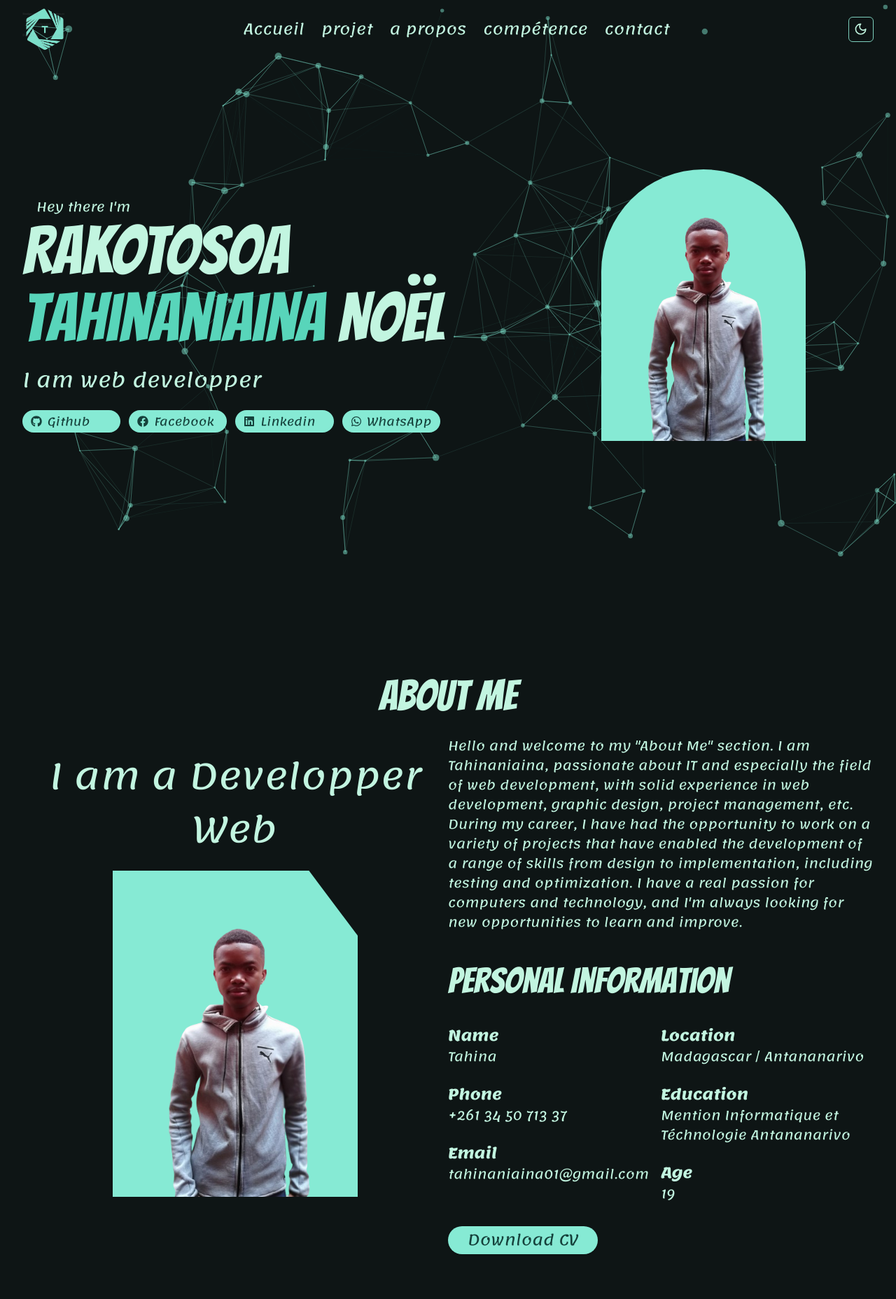
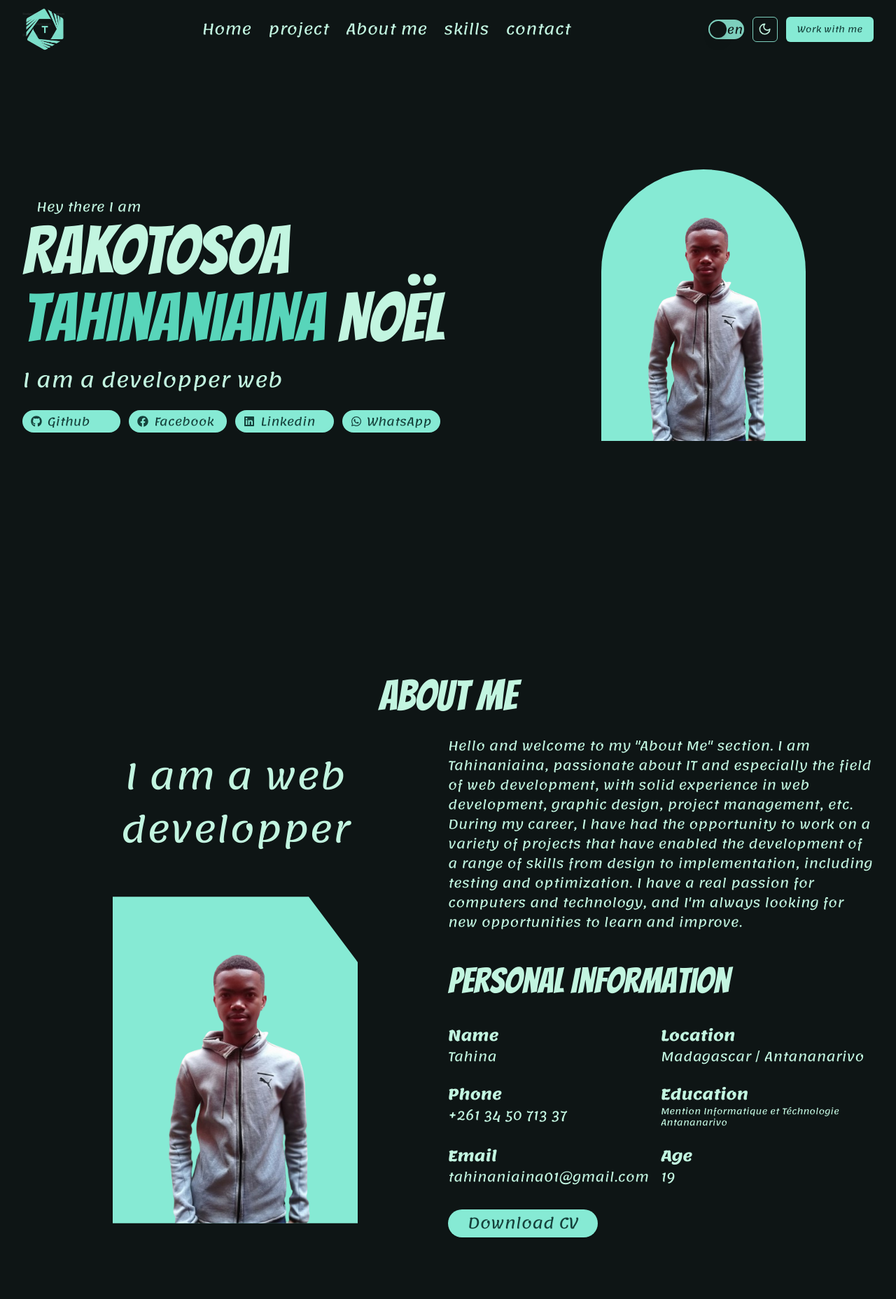
Before and after one commit to tahinaniaina01/portfolio, a React (Vite) app: page / in a window 1280 px wide. Shown: the top 1856 px of the page at 70% size. Built offline with nearby package versions, Linux system fonts and the light colour scheme.

Commit message:
translate text and animate aboutMe section

```diff
--- a/index.html
+++ b/index.html
@@ -4,7 +4,7 @@
     <meta charset="UTF-8" />
     <link rel="icon" type="image/svg+xml" href="/logo.png" />
     <meta name="viewport" content="width=device-width, initial-scale=1.0" />
-    <title>Portolio</title>
+    <title>Portfolio</title>
   </head>
   <body>
     <div id="root"></div>
--- a/src/App.tsx
+++ b/src/App.tsx
@@ -3,7 +3,7 @@ import Contact from "./components/Contact";
 import Footer from "./components/Footer";
 import Header from "./components/Header";
 import Hero from "./components/Hero";
-import ParticlesBackground from "./components/ParticlesBackground";
+// import ParticlesBackground from "./components/ParticlesBackground";
 import Project from "./components/Project";
 import Skills from "./components/Skills";
 import { ThemeProvider } from "./components/theme-provider";
@@ -11,7 +11,7 @@ import { ThemeProvider } from "./components/theme-provider";
 export default function App() {
   return (
     <ThemeProvider defaultTheme="dark" storageKey="vite-ui-theme">
-      <ParticlesBackground />
+      {/* <ParticlesBackground /> */}
       <Header />
       <Hero />
       <AboutMe />
--- a/src/components/AboutMe.tsx
+++ b/src/components/AboutMe.tsx
@@ -1,109 +1,155 @@
 import image from "@/assets/tahina.png";
 import { Button } from "@/components/ui/button";
 import { motion } from "framer-motion";
+import { useTranslation } from "react-i18next";
 
 export default function AboutMe() {
-  return (
-    <section id="about" className="w-full my-16">
-      <motion.h1
-        initial={{
+  const [t] = useTranslation("global");
+  const parentVarients = {
+    hidden: {
+      opacity: 0,
+    },
+    visible: {
+      opacity: 1,
+      transition: {
+        duration: 0.1,
+        when: "beforeChildren",
+        staggerChildren: 0.1,
+      },
+    },
+  };
+  const variantScale = {
+    hidden: {
       scale: 0,
-        }}
-        whileInView={{
+    },
+    visible: {
       scale: 1,
       transition: {
         duration: 0.5,
         type: "spring",
       },
-        }}
+    },
+  };
+
+  return (
+    <section id="about" className="w-full my-16">
+      <motion.h1
+        variants={variantScale}
+        initial={"hidden"}
+        whileInView={"visible"}
         className="text-center text-6xl my-7 font-heading"
       >
-        About me
+        {t("about.title")}
       </motion.h1>
       <div className="container grid grid-cols-1 lg:grid-cols-2">
-        <div className="w-full p-5 hidden lg:flex flex-col items-center">
-          <h1 className="text-2xl lg:text-4xl text-center">
-            I am a Developper Web
-          </h1>
-          <div className="overflow-hidden bg-primary clip-path-img flex justify-center mx-10 my-5 max-w-[350px]">
-            <img src={image} alt="" className="object-cover" />
-          </div>
+        <div className="w-full p-5 hidden lg:flex flex-col items-center justify-between">
+          <motion.h1
+            variants={variantScale}
+            initial={"hidden"}
+            whileInView={"visible"}
+            className="text-2xl lg:text-4xl text-center h-1/5"
+          >
+            {t("about.preamble")}
+          </motion.h1>
+          <motion.div
+            initial={{
+              rotateY: 90,
+            }}
+            whileInView={{
+              rotateY: 0,
+              transition: {
+                duration: 0.2,
+                ease: "easeOut",
+              },
+            }}
+            className="overflow-hidden bg-primary clip-path-img flex justify-center mx-10 my-5 max-w-[350px]"
+          >
+            <motion.img
+              initial={{
+                y: 200,
+                opacity: 0,
+              }}
+              whileInView={{
+                y: 0,
+                opacity: 1,
+                transition: {
+                  duration: 0.2,
+                  delay: 0.2,
+                },
+              }}
+              src={image}
+              alt=""
+              className="object-cover"
+            />
+          </motion.div>
         </div>
         <div>
-          <p className="text-sm lg:text-lg">
-            Hello and welcome to my "About Me" section. I am Tahinaniaina,
-            passionate about IT and especially the field of web development,
-            with solid experience in web development, graphic design, project
-            management, etc. During my career, I have had the opportunity to
-            work on a variety of projects that have enabled the development of a
-            range of skills from design to implementation, including testing and
-            optimization. I have a real passion for computers and technology,
-            and I'm always looking for new opportunities to learn and improve.
-          </p>
-          <div className="pt-5">
-            <h1 className="font-heading text-2xl lg:text-4xl my-3">
-              Personal Information
-            </h1>
+          <motion.p
+            variants={variantScale}
+            initial={"hidden"}
+            whileInView={"visible"}
+            className="text-sm lg:text-lg"
+          >
+            {t("about.description")}
+          </motion.p>
+          <motion.div
+            variants={parentVarients}
+            initial={"hidden"}
+            whileInView={"visible"}
+            className="pt-5"
+          >
+            <motion.h1
+              variants={variantScale}
+              initial={"hidden"}
+              whileInView={"visible"}
+              className="font-heading text-2xl lg:text-4xl my-3"
+            >
+              {t("about.infoTitle")}
+            </motion.h1>
             <div className="grid grid-cols-2">
-              <div className="flex flex-col items-start">
-                <div className="my-3">
-                  <h2 className="text-xl font-bold">Name</h2>
+              <motion.div variants={variantScale} className="my-3">
+                <h2 className="text-xl font-bold">
+                  {t("about.infoName.name")}
+                </h2>
                 <p className="text-sm lg:text-lg">Tahina</p>
-                </div>
-                <div className="my-3">
-                  <h2 className="text-xl font-bold">Phone</h2>
+              </motion.div>
+              <motion.div variants={variantScale} className="my-3">
+                <h2 className="text-xl font-bold">
+                  {t("about.infoName.location")}
+                </h2>
+                <p className="text-sm lg:text-lg">Madagascar / Antananarivo</p>
+              </motion.div>
+              <motion.div variants={variantScale} className="my-3">
+                <h2 className="text-xl font-bold">
+                  {t("about.infoName.phone")}
+                </h2>
                 <p className="text-sm lg:text-lg">+261 34 50 713 37</p>
-                </div>
-                <div className="my-3">
-                  <h2 className="text-xl font-bold">Email</h2>
-                  <p className="text-sm lg:text-lg">tahinaniaina01@gmail.com</p>
-                </div>
-              </div>
-              <div className="flex flex-col items-start">
-                <div className="my-3">
-                  <h2 className="text-xl font-bold">Location</h2>
-                  <p className="text-sm lg:text-lg">
-                    Madagascar / Antananarivo
-                  </p>
-                </div>
-                <div className="my-3">
-                  <h2 className="text-xl font-bold">Education</h2>
-                  <p className="text-sm lg:text-lg">
+              </motion.div>
+              <motion.div variants={variantScale} className="my-3">
+                <h2 className="text-xl font-bold">
+                  {t("about.infoName.education")}
+                </h2>
+                <p className="text-xs lg:text-sm">
                   Mention Informatique et Téchnologie Antananarivo
                 </p>
-                </div>
-                <div className="my-3">
-                  <h2 className="text-xl font-bold">Age</h2>
+              </motion.div>
+              <motion.div variants={variantScale} className="my-3">
+                <h2 className="text-xl font-bold">
+                  {t("about.infoName.email")}
+                </h2>
+                <p className="text-sm lg:text-lg">tahinaniaina01@gmail.com</p>
+              </motion.div>
+              <motion.div variants={variantScale} className="my-3">
+                <h2 className="text-xl font-bold">{t("about.infoName.age")}</h2>
                 <p className="text-sm lg:text-lg">19</p>
-                </div>
-              </div>
+              </motion.div>
             </div>
             <Button className="bg-primary rounded-full px-7 py-5 my-5 text-xl">
-              Download CV
+              {t("about.button")}
             </Button>
-          </div>
+          </motion.div>
         </div>
       </div>
     </section>
   );
 }
-
-/*
-  Bonjour et bienvenue dans ma section "À propos de moi". Je suis Tahinaniaina,
-  un passionné de de l’informatique et surtout le domaine de la développement web,
-  avec une solide expérience dans le développement web, le design graphique, la gestion de projet, etc.
-  Au cours de ma carrière, j'ai eu l'opportunité de travailler sur une variété de projets qui m'ont
-  permis de développer une gamme de compétences allant de la conception à la mise en œuvre, en passant par
-  le test et l'optimisation. J'ai une véritable passion pour les informatiques et téchnologie,
-  et je suis toujours à la recherche de nouvelles opportunités pour apprendre et m'améliorer.
-*/
-/*
-  Hello and welcome to my "About Me" section. I am Tahinaniaina,
-  passionate about IT and especially the field of web development,
-  with solid experience in web development, graphic design, project
-  management, etc. During my career, I have had the opportunity to
-  work on a variety of projects that have enabled the development of a
-  range of skills from design to implementation, including testing and
-  optimization. I have a real passion for computers and technology,
-  and I'm always looking for new opportunities to learn and improve.
-*/
--- a/src/components/Header.tsx
+++ b/src/components/Header.tsx
@@ -4,12 +4,21 @@ import { useEffect, useRef, useState } from "react";
 import { useTranslation } from "react-i18next";
 import { Link } from "react-scroll";
 import { ModeToggle } from "./mode-tooggle";
+import { Button } from "./ui/button";
+import { Switch } from "./ui/switch";
 
 export default function Header() {
   const [isScroll, setIsScroll] = useState(false);
+  const [langage, setLangage] = useState<"en" | "fr">("en");
   const ref = useRef<HTMLElement | null>(null);
   const [isOpen, setIsOpen] = useState(false);
-  const [t] = useTranslation("global");
+  const [t, i18n] = useTranslation("global");
+
+  const handleCLick = () => {
+    const l = langage === "fr" ? "en" : "fr";
+    i18n.changeLanguage(l);
+    setLangage(l);
+  };
 
   useEffect(() => {
     const hundleScroll = () => {
@@ -104,8 +113,10 @@ export default function Header() {
           <img src={img} alt="" className="object-cover w-[60px] h-[60px]" />
         </div>
         <NavBar className="hidden md:flex" />
-        <div className="hidden md:flex">
+        <div className="hidden md:flex items-center gap-x-3">
+          <Switch onClick={() => handleCLick()} />
           <ModeToggle />
+          <Button>Work with me</Button>
         </div>
         <div
           className={`menu ${isOpen ? "open" : ""}`}
@@ -120,9 +131,11 @@ export default function Header() {
         <NavBar
           className={`flex flex-col text-end gap-y-2  dark:text-background`}
         />
-        <div className="mr-5">
+        <div className="mr-5 flex items-center gap-x-3">
+          <Switch onClick={() => handleCLick()} />
           <ModeToggle />
         </div>
+        <Button className="bg-card">Work with me</Button>
       </div>
     </motion.header>
   );
--- a/src/components/Hero.tsx
+++ b/src/components/Hero.tsx
@@ -1,8 +1,10 @@
 import { motion } from "framer-motion";
+import { useTranslation } from "react-i18next";
 import { FaFacebook, FaGithub, FaLinkedin, FaWhatsapp } from "react-icons/fa";
 import img from "../assets/tahina.png";
 
 export default function Hero() {
+  const [t] = useTranslation("global");
   const parentVarients = {
     hidden: {
       opacity: 0,
@@ -59,7 +61,7 @@ export default function Hero() {
             variants={textVariants}
             className="text-center md:text-start pl-5 text-sm lg:text-lg"
           >
-            Hey there I'm
+            {t("hero.preamble")}
           </motion.p>
           <motion.h1
             variants={textVariants}
@@ -76,7 +78,7 @@ export default function Hero() {
             variants={textVariants}
             className="text-center md:text-start xl:text-2xl lg:text-xl text-lg"
           >
-            I am web developper
+            {t("hero.body")}
           </motion.h5>
           <div className="items-center gap-3 mt-7 grid lg:grid-cols-4 grid-cols-2">
             <motion.a
--- a/src/components/ui/switch.tsx
+++ b/src/components/ui/switch.tsx
@@ -1,7 +1,7 @@
-import * as React from "react"
-import * as SwitchPrimitives from "@radix-ui/react-switch"
+import * as SwitchPrimitives from "@radix-ui/react-switch";
+import * as React from "react";
 
-import { cn } from "@/lib/utils"
+import { cn } from "@/lib/utils";
 
 const Switch = React.forwardRef<
   React.ElementRef<typeof SwitchPrimitives.Root>,
@@ -9,19 +9,25 @@ const Switch = React.forwardRef<
 >(({ className, ...props }, ref) => (
   <SwitchPrimitives.Root
     className={cn(
-      "peer inline-flex h-5 w-9 shrink-0 cursor-pointer items-center rounded-full border-2 border-transparent shadow-sm transition-colors focus-visible:outline-none focus-visible:ring-2 focus-visible:ring-ring focus-visible:ring-offset-2 focus-visible:ring-offset-background disabled:cursor-not-allowed disabled:opacity-50 data-[state=checked]:bg-primary data-[state=unchecked]:bg-input",
+      "peer inline-flex h-7 w-[3.2rem] relative shrink-0 cursor-pointer items-center rounded-full border-2 border-transparent shadow-sm transition-colors focus-visible:outline-none focus-visible:ring-2 focus-visible:ring-ring focus-visible:ring-offset-2 focus-visible:ring-offset-background disabled:cursor-not-allowed disabled:opacity-50 data-[state=checked]:bg-primary data-[state=unchecked]:bg-input",
       className
     )}
     {...props}
     ref={ref}
   >
+    <span className="absolute text-foreground dark:text-background font-body left-1">
+      fr
+    </span>
+    <span className="absolute text-foreground dark:text-background font-body right-0">
+      en
+    </span>
     <SwitchPrimitives.Thumb
       className={cn(
-        "pointer-events-none block h-4 w-4 rounded-full bg-background shadow-lg ring-0 transition-transform data-[state=checked]:translate-x-4 data-[state=unchecked]:translate-x-0"
+        "pointer-events-none block h-6 w-6 rounded-full bg-background shadow-lg ring-0 transition-transform data-[state=checked]:translate-x-6 data-[state=unchecked]:translate-x-0"
       )}
     />
   </SwitchPrimitives.Root>
-))
-Switch.displayName = SwitchPrimitives.Root.displayName
+));
+Switch.displayName = SwitchPrimitives.Root.displayName;
 
-export { Switch }
+export { Switch };
--- a/src/main.tsx
+++ b/src/main.tsx
@@ -9,7 +9,7 @@ import "./index.css";
 
 i18next.init({
   interpolation: { escapeValue: false },
-  lng: "fr",
+  lng: "en",
   resources: {
     fr: {
       global: global_fr,
--- a/src/translations/en/global.json
+++ b/src/translations/en/global.json
@@ -5,5 +5,24 @@
     "skills": "skills",
     "project": "project",
     "contact": "contact"
+  },
+  "hero": {
+    "preamble": "Hey there I am",
+    "body": "I am a developper web"
+  },
+  "about": {
+    "title": "About me",
+    "preamble": "I am a web developper",
+    "description": "Hello and welcome to my \"About Me\" section. I am Tahinaniaina, passionate about IT and especially the field of web development, with solid experience in web development, graphic design, project management, etc. During my career, I have had the opportunity to work on a variety of projects that have enabled the development of a range of skills from design to implementation, including testing and optimization. I have a real passion for computers and technology, and I'm always looking for new opportunities to learn and improve.",
+    "infoTitle": "Personal Information",
+    "infoName": {
+      "name": "Name",
+      "location": "Location",
+      "phone": "Phone",
+      "education": "Education",
+      "email": "Email",
+      "age": "Age"
+    },
+    "button": "Download CV"
   }
 }
--- a/src/translations/fr/global.json
+++ b/src/translations/fr/global.json
@@ -5,5 +5,24 @@
     "skills": "compétence",
     "project": "projet",
     "contact": "contact"
+  },
+  "hero": {
+    "preamble": "Bonjour à vous, je suis",
+    "body": "Je suis un developpeur web"
+  },
+  "about": {
+    "title": "À propos de moi",
+    "preamble": "Je suis un developpeur web",
+    "description": "Bonjour et bienvenue dans ma section \"À propos de moi\". Je suis Tahinaniaina, un passionné de de l’informatique et surtout le domaine de la développement web, avec une solide expérience dans le développement web, le design graphique, la gestion de projet, etc.Au cours de ma carrière, j'ai eu l'opportunité de travailler sur une variété de projets qui m'ont permis de développer une gamme de compétences allant de la conception à la mise en œuvre, en passant par  le test et l'optimisation. J'ai une véritable passion pour les informatiques et téchnologie, et je suis toujours à la recherche de nouvelles opportunités pour apprendre et m'améliorer.",
+    "infoTitle": "Information presonnelle",
+    "infoName": {
+      "name": "Nom",
+      "location": "Adresse",
+      "phone": "Téléphone",
+      "education": "Education",
+      "email": "Mail",
+      "age": "Age"
+    },
+    "button": "Télécharger mon CV"
   }
 }
```
Lines whose indentation alone changed are shown as unchanged.
